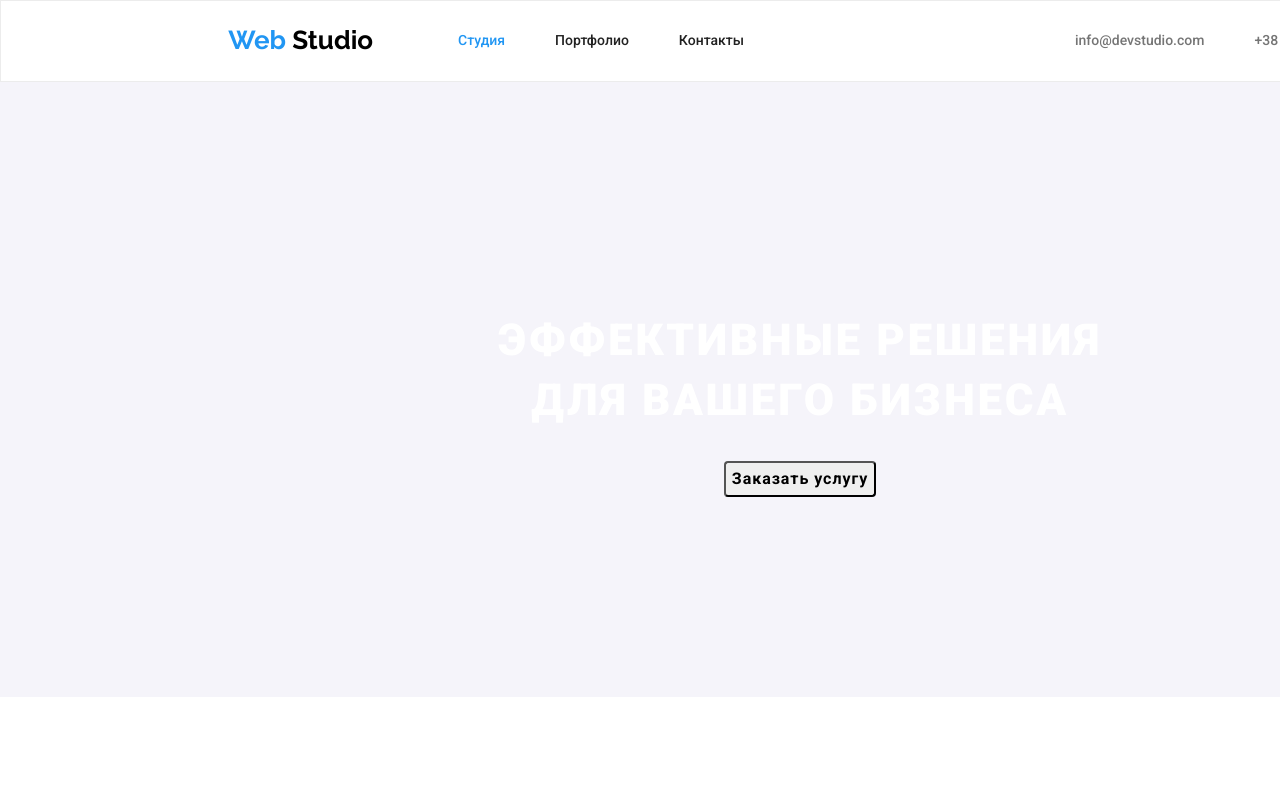
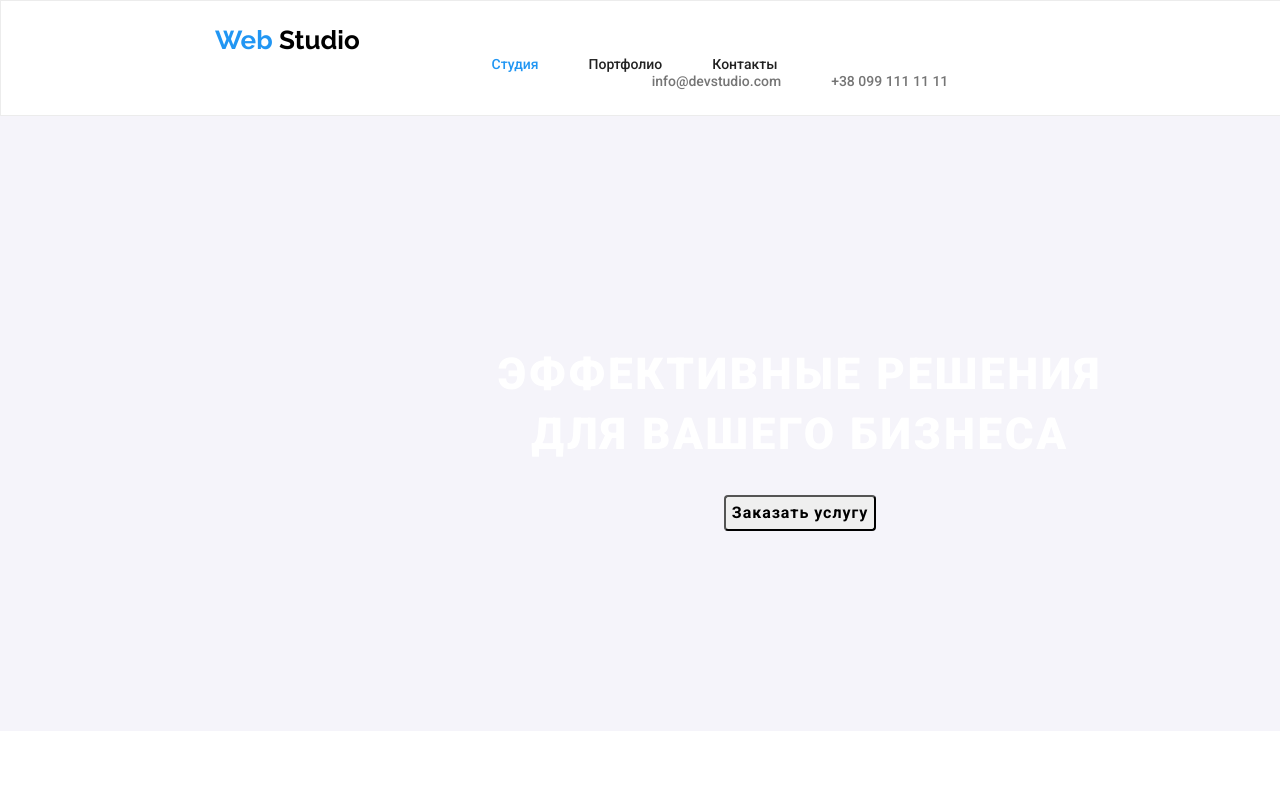
Before and after one commit to mirazhh/goit-markup-hw-03, a plain HTML site: page index.html in a window 1280 px wide. Shown: the top 788 px of the page. Drawn offline with Linux system fonts and the light colour scheme.

Commit message:
Some changes

```diff
--- a/css/styles.css
+++ b/css/styles.css
@@ -55,7 +55,7 @@ body {
 .container {
     width: 1200px;
     padding-left: 15px;
-    padding-right: 70px;
+    padding-right: 15px;
     margin-left: auto;
     margin-right: auto;
 }
@@ -94,10 +94,6 @@ body {
     margin-right: 50px;
 }
 
-.header-box {
-    align-items: center;
-}
-
 .web-studio-item:last-child {
     margin-right: 331px;
 }
@@ -126,6 +122,13 @@ body {
     line-height: 1.14;
     letter-spacing: 0,02em;
 }
+
+
+/*.contacts-menu-wrapper {
+    margin-left: auto;
+    display: flex;
+    justify-content: space-between;
+}*/
 
 .contacts-menu-item-link {
     color: var(--light-grey-text-color) /*#757575*/;
--- a/index.html
+++ b/index.html
@@ -10,9 +10,9 @@
   </head>
   <body>
 
-    <header>
+    <header class="header-box" >
     <!--WebStudio main information-->
-    <div class="header-box">
+    <div class="container">
       <div class="web-studio-logo-main">
       <a class="web-studio-logo link" href="./index.html">
         <span class="web-logo-part">Web</span>
@@ -32,6 +32,7 @@
         </li>
       </ul>
       </div>
+      <div class="contacts-menu-wrapper">
         <address class="contacts">
             <ul class="contacts-menu list">
               <li class="contacts-menu-item">
@@ -42,6 +43,7 @@
               </li>
             </ul>
           </address>
+      </div>
       </div>
     </header>
 
```
Also changed, not shown: portfolio.html (+3 -1 lines). Lines whose indentation alone changed are shown as unchanged.
